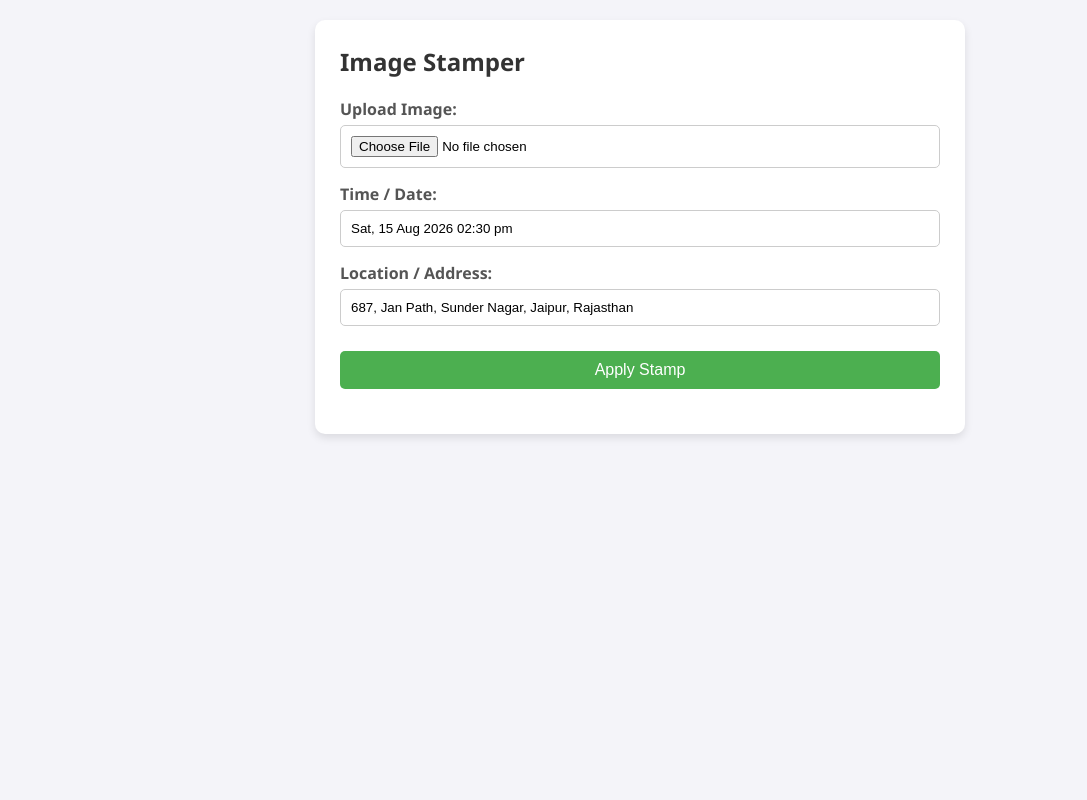
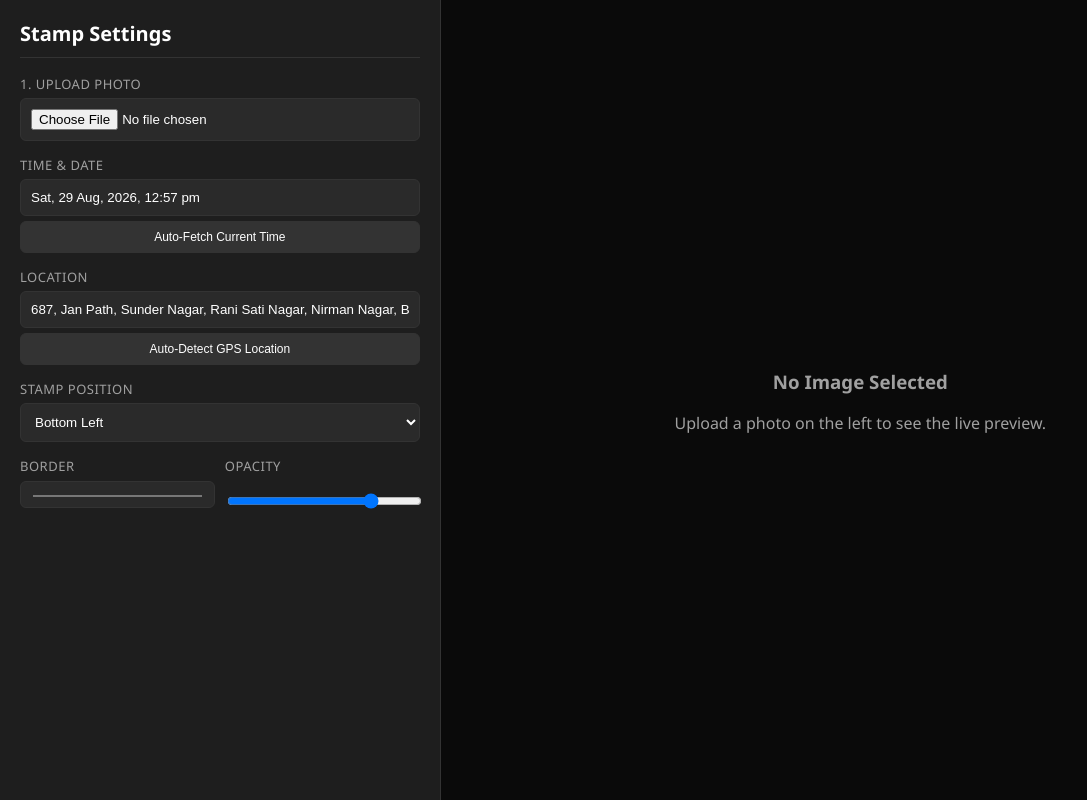
Before and after one commit to ankitsingh021/timemark, a plain HTML site: page index.html in a window 1280 px wide. Shown: the whole page, without its empty margins (0-1087 px from the left). Drawn offline with Linux system fonts and the light colour scheme.

Commit message:
Update index.html

```diff
--- a/index.html
+++ b/index.html
@@ -2,195 +2,345 @@
 <html lang="en">
 <head>
     <meta charset="UTF-8">
-    <meta name="viewport" content="width=device-width, initial-scale=1.0">
-    <title>Image Time & Location Stamper</title>
+    <meta name="viewport" content="width=device-width, initial-scale=1.0, maximum-scale=1.0, user-scalable=no">
+    <title>Responsive Image Stamper</title>
     <style>
+        :root {
+            --bg-color: #121212;
+            --panel-bg: #1e1e1e;
+            --text-main: #ffffff;
+            --text-muted: #a0a0a0;
+            --accent: #4CAF50;
+            --accent-hover: #45a049;
+            --border: #333;
+        }
+
         body {
-            font-family: 'Segoe UI', Tahoma, Geneva, Verdana, sans-serif;
-            background-color: #f4f4f9;
+            font-family: 'Segoe UI', system-ui, sans-serif;
+            background-color: var(--bg-color);
+            color: var(--text-main);
             margin: 0;
+            display: flex;
+            flex-direction: column;
+            min-height: 100vh;
+        }
+
+        .layout {
+            display: flex;
+            flex-wrap: wrap;
+            flex: 1;
+        }
+
+        .controls {
+            flex: 1;
+            min-width: 300px;
+            max-width: 400px;
+            background: var(--panel-bg);
+            padding: 20px;
+            border-right: 1px solid var(--border);
+            overflow-y: auto;
+        }
+
+        .preview-container {
+            flex: 2;
+            min-width: 300px;
             padding: 20px;
             display: flex;
             flex-direction: column;
             align-items: center;
+            justify-content: center;
+            background-color: #0a0a0a;
         }
-        .container {
-            background: white;
-            padding: 25px;
-            border-radius: 10px;
-            box-shadow: 0 4px 8px rgba(0,0,0,0.1);
-            max-width: 600px;
-            width: 100%;
-        }
-        h2 {
-            margin-top: 0;
-            color: #333;
-        }
-        .form-group {
-            margin-bottom: 15px;
-        }
-        label {
-            display: block;
-            margin-bottom: 5px;
-            font-weight: bold;
-            color: #555;
-        }
-        input[type="text"], input[type="file"] {
+
+        h2 { margin-top: 0; font-size: 20px; border-bottom: 1px solid var(--border); padding-bottom: 10px; }
+
+        .input-group { margin-bottom: 15px; }
+
+        label { display: block; margin-bottom: 5px; font-size: 13px; color: var(--text-muted); text-transform: uppercase; letter-spacing: 0.5px;}
+
+        input[type="text"], input[type="file"], select, input[type="color"], input[type="range"] {
             width: 100%;
             padding: 10px;
-            border: 1px solid #ccc;
-            border-radius: 5px;
+            background: #2a2a2a;
+            border: 1px solid var(--border);
+            color: white;
+            border-radius: 6px;
             box-sizing: border-box;
         }
+
+        .btn-row {
+            display: flex;
+            gap: 10px;
+            margin-top: 5px;
+        }
+
         button {
-            background-color: #4CAF50;
+            background-color: #333;
             color: white;
-            padding: 10px 15px;
-            border: none;
-            border-radius: 5px;
+            padding: 8px 12px;
+            border: 1px solid var(--border);
+            border-radius: 6px;
             cursor: pointer;
-            font-size: 16px;
-            width: 100%;
-            margin-top: 10px;
+            font-size: 12px;
+            flex: 1;
+            transition: 0.2s;
         }
-        button:hover {
-            background-color: #45a049;
-        }
-        .canvas-container {
-            margin-top: 20px;
-            text-align: center;
-            overflow: auto;
-            max-width: 100%;
-        }
+
+        button:hover { background-color: #444; }
+
+        button.primary { background-color: var(--accent); border-color: var(--accent); font-weight: bold; font-size: 16px; padding: 12px; margin-top: 10px;}
+        button.primary:hover { background-color: var(--accent-hover); }
+
         canvas {
             max-width: 100%;
-            border: 1px solid #ddd;
-            border-radius: 5px;
-            display: none; /* Hidden until image is generated */
+            max-height: 80vh;
+            border-radius: 4px;
+            box-shadow: 0 10px 30px rgba(0,0,0,0.5);
+            display: none;
         }
-        #downloadBtn {
-            display: none;
-            background-color: #008CBA;
+
+        .placeholder-text {
+            color: var(--text-muted);
             text-align: center;
-            text-decoration: none;
-            box-sizing: border-box;
         }
-        #downloadBtn:hover {
-            background-color: #007bb5;
+
+        @media (max-width: 768px) {
+            .layout { flex-direction: column; }
+            .controls { max-width: 100%; border-right: none; border-bottom: 1px solid var(--border); }
         }
     </style>
 </head>
 <body>
 
-<div class="container">
-    <h2>Image Stamper</h2>
+<div class="layout">
+    <div class="controls">
+        <h2>Stamp Settings</h2>
 
-    <div class="form-group">
-        <label for="imageInput">Upload Image:</label>
-        <input type="file" id="imageInput" accept="image/png, image/jpeg">
+        <div class="input-group">
+            <label>1. Upload Photo</label>
+            <input type="file" id="imageUpload" accept="image/*">
         </div>
 
-    <div class="form-group">
-        <label for="timeInput">Time / Date:</label>
-        <input type="text" id="timeInput" placeholder="e.g., Sat, 15 Aug 2026 02:30 pm" value="Sat, 15 Aug 2026 02:30 pm">
+        <div class="input-group">
+            <label>Time & Date</label>
+            <input type="text" id="timeVal" value="" placeholder="Will auto-fill or type manually" class="live-update">
+            <div class="btn-row">
+                <button onclick="autoFillTime()">Auto-Fetch Current Time</button>
+            </div>
         </div>
 
-    <div class="form-group">
-        <label for="addressInput">Location / Address:</label>
-        <input type="text" id="addressInput" placeholder="e.g., 687, Jan Path, Jaipur, Rajasthan" value="687, Jan Path, Sunder Nagar, Jaipur, Rajasthan">
+        <div class="input-group">
+            <label>Location</label>
+            <input type="text" id="addressVal" value="687, Jan Path, Sunder Nagar, Rani Sati Nagar, Nirman Nagar, Brijlalpura, Jaipur, Rajasthan 302019" class="live-update">
+            <div class="btn-row">
+                <button onclick="autoFillLocation()">Auto-Detect GPS Location</button>
+            </div>
         </div>
 
-    <button onclick="generateImage()">Apply Stamp</button>
-    <a id="downloadBtn" download="stamped_image.png">Download Image</a>
+        <div class="input-group">
+            <label>Stamp Position</label>
+            <select id="positionVal" class="live-update">
+                <option value="bottom-left">Bottom Left</option>
+                <option value="bottom-right">Bottom Right</option>
+                <option value="top-left">Top Left</option>
+                <option value="top-right">Top Right</option>
+            </select>
+        </div>
 
-    <div class="canvas-container">
-        <canvas id="canvas"></canvas>
+        <div class="input-group btn-row">
+            <div style="flex: 1;">
+                <label>Border</label>
+                <input type="color" id="colorVal" value="#4CAF50" class="live-update">
+            </div>
+            <div style="flex: 1;">
+                <label>Opacity</label>
+                <input type="range" id="opacityVal" min="0" max="1" step="0.1" value="0.8" class="live-update">
+            </div>
+        </div>
+
+        <button class="primary" onclick="downloadImage()" id="downloadBtn" style="display:none;">Download Stamped Photo</button>
+    </div>
+
+    <div class="preview-container">
+        <div id="placeholder" class="placeholder-text">
+            <h3>No Image Selected</h3>
+            <p>Upload a photo on the left to see the live preview.</p>
+        </div>
+        <canvas id="photoCanvas"></canvas>
     </div>
 </div>
 
 <script>
-    function generateImage() {
-        const imageInput = document.getElementById('imageInput');
-        const timeText = document.getElementById('timeInput').value;
-        const addressText = document.getElementById('addressInput').value;
-        const canvas = document.getElementById('canvas');
+    const canvas = document.getElementById('photoCanvas');
     const ctx = canvas.getContext('2d');
-        const downloadBtn = document.getElementById('downloadBtn');
+    let sourceImage = null;
 
-        if (!imageInput.files || !imageInput.files[0]) {
-            alert("Please select an image first.");
-            return;
+    document.querySelectorAll('.live-update').forEach(input => {
+        input.addEventListener('input', renderCanvas);
+    });
+
+    document.getElementById('imageUpload').addEventListener('change', function(e) {
+        if (!e.target.files || e.target.files.length === 0) return;
+        const reader = new FileReader();
+        reader.onload = function(event) {
+            sourceImage = new Image();
+            sourceImage.onload = () => {
+                document.getElementById('placeholder').style.display = 'none';
+                canvas.style.display = 'block';
+                document.getElementById('downloadBtn').style.display = 'block';
+                renderCanvas();
+            };
+            sourceImage.src = event.target.result;
+        };
+        reader.readAsDataURL(e.target.files[0]);
+    });
+
+    // Custom text wrapping function
+    function wrapText(context, text, x, y, maxWidth, lineHeight) {
+        const words = text.split(' ');
+        let line = '';
+        let currentY = y;
+
+        for(let n = 0; n < words.length; n++) {
+            const testLine = line + words[n] + ' ';
+            const metrics = context.measureText(testLine);
+            const testWidth = metrics.width;
+            if (testWidth > maxWidth && n > 0) {
+                context.fillText(line, x, currentY);
+                line = words[n] + ' ';
+                currentY += lineHeight;
+            }
+            else {
+                line = testLine;
+            }
+        }
+        context.fillText(line, x, currentY);
     }
 
-        const reader = new FileReader();
+    function renderCanvas() {
+        if (!sourceImage) return;
 
-        reader.onload = function(event) {
-            const img = new Image();
-            img.onload = function() {
-                // Set canvas size to match the original image exactly
-                canvas.width = img.width;
-                canvas.height = img.height;
+        canvas.width = sourceImage.width;
+        canvas.height = sourceImage.height;
+        ctx.drawImage(sourceImage, 0, 0);
 
-                // Draw original image
-                ctx.drawImage(img, 0, 0);
+        const timeText = document.getElementById('timeVal').value;
+        const addressText = document.getElementById('addressVal').value;
+        const position = document.getElementById('positionVal').value;
+        const borderColor = document.getElementById('colorVal').value;
+        const opacity = document.getElementById('opacityVal').value;
 
-                // Setup overlay dimensions relative to image size
-                const boxWidth = img.width * 0.55;
-                const boxHeight = img.height * 0.15;
-                const x = 0;
-                const y = img.height - boxHeight;
+        // Base box dimensions (Widened slightly to ensure text fits)
+        const boxWidth = sourceImage.width * 0.80;
+        const boxHeight = sourceImage.height * 0.16;
+        const padding = sourceImage.width * 0.02;
 
-                // Draw semi-transparent background
-                ctx.fillStyle = 'rgba(70, 110, 80, 0.8)';
-                ctx.fillRect(x, y, boxWidth, boxHeight);
+        let startX, startY;
 
-                // Draw borders
-                ctx.strokeStyle = '#4CAF50';
-                ctx.lineWidth = Math.max(2, img.width * 0.003); // Scale border
-                ctx.strokeRect(x, y, boxWidth, boxHeight);
+        if (position === 'bottom-left') {
+            startX = 0; startY = sourceImage.height - boxHeight;
+        } else if (position === 'bottom-right') {
+            startX = sourceImage.width - boxWidth; startY = sourceImage.height - boxHeight;
+        } else if (position === 'top-left') {
+            startX = 0; startY = 0;
+        } else if (position === 'top-right') {
+            startX = sourceImage.width - boxWidth; startY = 0;
+        }
 
-                // Draw horizontal line separator
+        // Draw Background
+        ctx.fillStyle = `rgba(20, 30, 25, ${opacity})`;
+        ctx.fillRect(startX, startY, boxWidth, boxHeight);
+
+        // Draw Border
+        ctx.strokeStyle = borderColor;
+        ctx.lineWidth = Math.max(3, sourceImage.width * 0.004);
+        ctx.strokeRect(startX, startY, boxWidth, boxHeight);
+
+        // Grid Lines (2 Rows)
+        const rowHeight = boxHeight / 2;
+        // INCREASED divider space to 28% to give the "Address" label enough room
+        const colDivider = startX + (boxWidth * 0.28);
+
         ctx.beginPath();
-                ctx.moveTo(x, y + (boxHeight / 2));
-                ctx.lineTo(x + boxWidth, y + (boxHeight / 2));
+        // Horizontal line
+        ctx.moveTo(startX, startY + rowHeight);
+        ctx.lineTo(startX + boxWidth, startY + rowHeight);
+        // Vertical line
+        ctx.moveTo(colDivider, startY);
+        ctx.lineTo(colDivider, startY + boxHeight);
         ctx.stroke();
 
-                // Draw vertical line separator
-                const colDivider = x + (boxWidth * 0.25);
-                ctx.beginPath();
-                ctx.moveTo(colDivider, y);
-                ctx.lineTo(colDivider, y + boxHeight);
-                ctx.stroke();
+        // Typography Setup
+        const labelSize = Math.floor(sourceImage.height * 0.024);
+        let dataSize = Math.floor(sourceImage.height * 0.020);
+        const maxTextWidth = boxWidth - (boxWidth * 0.28) - (padding * 2);
 
-                // Setup text styling
         ctx.fillStyle = '#FFFFFF';
-                // Scale font size based on image height
-                const labelFontSize = Math.floor(img.height * 0.025);
-                const dataFontSize = Math.floor(img.height * 0.022);
+        ctx.textAlign = 'left'; // Explicitly set to left to prevent wandering text
 
-                // Write Labels (Left Column)
-                ctx.font = `${labelFontSize}px sans-serif`;
+        // Draw Labels (Left Column - Middle Aligned)
         ctx.textBaseline = 'middle';
-                ctx.fillText('Time', x + 20, y + (boxHeight * 0.25));
-                ctx.fillText('Address', x + 20, y + (boxHeight * 0.75));
+        ctx.font = `bold ${labelSize}px sans-serif`;
+        ctx.fillText('Time', startX + padding, startY + (rowHeight * 0.5));
+        ctx.fillText('Address', startX + padding, startY + (rowHeight * 1.5));
 
-                // Write Data (Right Column)
-                ctx.font = `${dataFontSize}px sans-serif`;
-                ctx.fillText(timeText, colDivider + 20, y + (boxHeight * 0.25));
+        // Draw Time Data
+        ctx.font = `${dataSize}px sans-serif`;
+        ctx.fillText(timeText, colDivider + padding, startY + (rowHeight * 0.5));
 
-                // Simple address text implementation (You could add line-wrapping logic here for very long addresses)
-                ctx.fillText(addressText, colDivider + 20, y + (boxHeight * 0.75));
+        // Draw Address Data (Top Aligned with Wrapping)
+        ctx.textBaseline = 'top';
+        const addressStartY = startY + rowHeight + (padding * 0.5);
+        const lineHeight = dataSize * 1.3;
+        wrapText(ctx, addressText, colDivider + padding, addressStartY, maxTextWidth, lineHeight);
+    }
 
-                // Show canvas and download button
-                canvas.style.display = 'block';
-                downloadBtn.style.display = 'block';
-                downloadBtn.href = canvas.toDataURL('image/png');
-            };
-            img.src = event.target.result;
-        };
-        reader.readAsDataURL(imageInput.files[0]);
+    function autoFillTime() {
+        const now = new Date();
+        const options = { weekday: 'short', year: 'numeric', month: 'short', day: 'numeric', hour: '2-digit', minute: '2-digit' };
+        document.getElementById('timeVal').value = now.toLocaleDateString('en-IN', options);
+        renderCanvas();
     }
+
+    function autoFillLocation() {
+        const addressInput = document.getElementById('addressVal');
+        addressInput.value = "Fetching GPS location...";
+        renderCanvas();
+
+        if (navigator.geolocation) {
+            navigator.geolocation.getCurrentPosition(async (position) => {
+                const lat = position.coords.latitude;
+                const lon = position.coords.longitude;
+                try {
+                    const response = await fetch(`https://nominatim.openstreetmap.org/reverse?lat=${lat}&lon=${lon}&format=json`);
+                    const data = await response.json();
+                    if (data && data.display_name) {
+                        addressInput.value = data.display_name;
+                        renderCanvas();
+                    }
+                } catch (error) {
+                    addressInput.value = "Error fetching address network.";
+                    renderCanvas();
+                }
+            }, (error) => {
+                addressInput.value = "GPS Permission Denied.";
+                renderCanvas();
+            });
+        } else {
+            addressInput.value = "Geolocation not supported by browser.";
+            renderCanvas();
+        }
+    }
+
+    function downloadImage() {
+        if (!sourceImage) return;
+        const link = document.createElement('a');
+        link.download = `stamped_export_${Date.now()}.png`;
+        link.href = canvas.toDataURL('image/png', 1.0);
+        link.click();
+    }
+
+    autoFillTime();
 </script>
-
 </body>
 </html>
```
Lines whose indentation alone changed are shown as unchanged.
